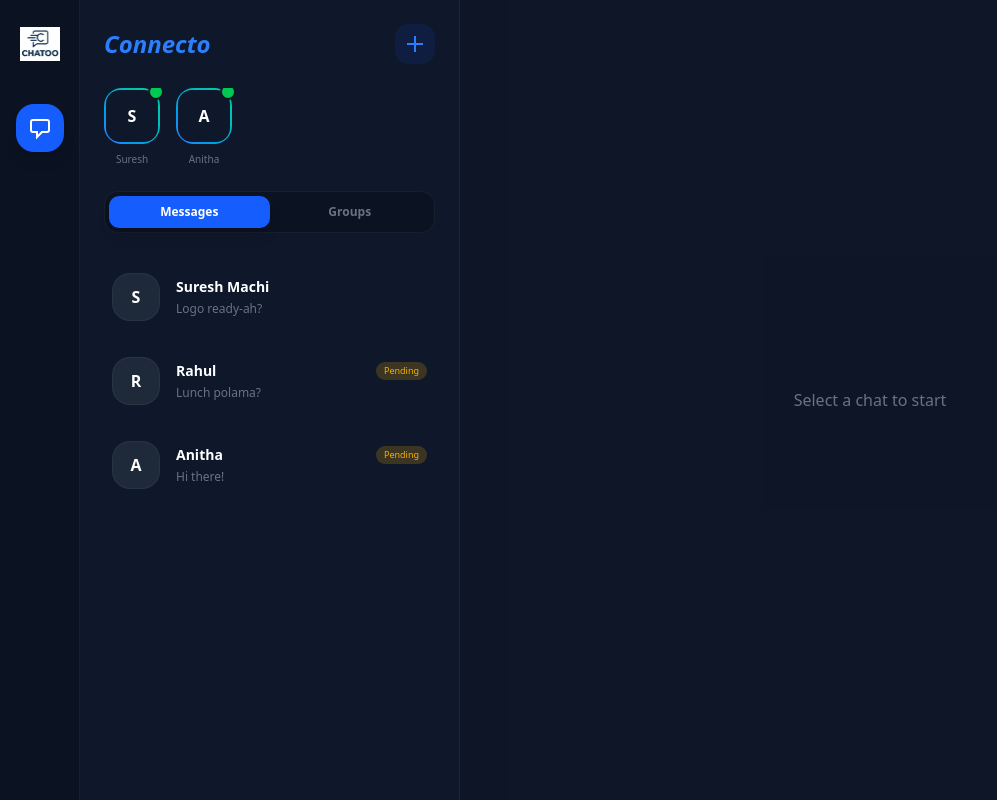
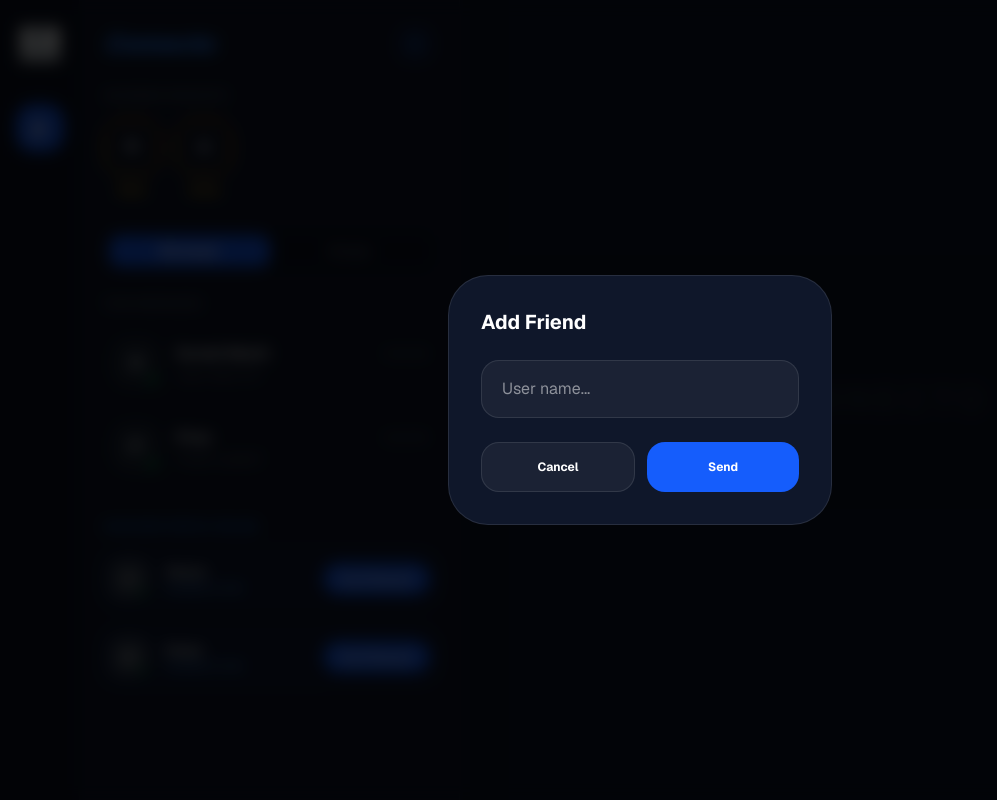
Before and after one commit to dhilip2021/chat-app, a Next.js app: page /home in a window 1280 px wide. Both pictures are taken after a click on the button 39 px from the left and 128 px from the top of the page. Shown: the whole page, without its empty margins (0-997 px from the left). Built offline with nearby package versions, Linux system fonts and the light colour scheme.

Commit message:
working in progress

```diff
--- a/app/home/page.tsx
+++ b/app/home/page.tsx
@@ -4,158 +4,314 @@ import React, { useState } from "react";
 import { motion, AnimatePresence } from "framer-motion";
 import Image from "next/image";
 
+// ✅ Type annotation added to fix TS error
+// ✅ Kept outside to prevent "impure function" error during render
+const generateId = (): number => Math.floor(Math.random() * 1000000);
+
 const HomePage: React.FC = () => {
   const [activeChatId, setActiveChatId] = useState<number | null>(null);
   const [activeTab, setActiveTab] = useState<"direct" | "groups">("direct");
   const [showGroupModal, setShowGroupModal] = useState(false);
+  const [newGroupName, setNewGroupName] = useState("");
 
-  // Mock Data with 'status' for Request Logic
+  const [showAddUserModal, setShowAddUserModal] = useState(false);
+  const [newUserName, setNewUserName] = useState("");
+
+  // Mock Data
   const [chatData, setChatData] = useState([
     { id: 1, name: "Suresh Machi", lastMsg: "Logo ready-ah?", time: "10:30 AM", isOnline: true, type: "direct", status: "accepted" },
-    { id: 2, name: "Rahul", lastMsg: "Lunch polama?", time: "Yesterday", isOnline: false, type: "direct", status: "pending" },
+    { id: 2, name: "Rahul", lastMsg: "Waiting for request...", time: "Yesterday", isOnline: false, type: "direct", status: "pending" },
     { id: 3, name: "React Devs", lastMsg: "New Update!", time: "9:00 AM", isOnline: true, type: "groups", status: "accepted" },
     { id: 4, name: "Anitha", lastMsg: "Hi there!", time: "11:15 AM", isOnline: true, type: "direct", status: "pending" },
+    { id: 5, name: "Priya", lastMsg: "Project update?", time: "12:00 PM", isOnline: true, type: "direct", status: "accepted" },
+    { id: 6, name: "Vikram", lastMsg: "", time: "", isOnline: true, type: "direct", status: "none" }, // Stranger
+    { id: 7, name: "Deepa", lastMsg: "", time: "", isOnline: true, type: "direct", status: "none" }, // Stranger
   ]);
 
-  const currentChat = chatData.find(c => c.id === activeChatId);
-  const onlineUsers = chatData.filter(user => user.isOnline && user.type === "direct");
-  const filteredList = chatData.filter((chat) => chat.type === activeTab);
+  const currentChat = chatData.find((c) => c.id === activeChatId);
 
+  // Filtered Lists
+  const incomingRequests = chatData.filter((user) => user.status === "pending");
+
+  const onlineStrangers = chatData.filter(
+    (user) => user.status === "none" && user.isOnline
+  );
+
+  const friendsAndGroups = chatData.filter(
+    (chat) =>
+      chat.type === activeTab &&
+      (chat.status === "accepted" || chat.status === "sent")
+  );
+
+  // Handlers
   const handleAccept = (id: number) => {
-    setChatData(prev => prev.map(c => c.id === id ? { ...c, status: 'accepted' } : c));
+    setChatData((prev) =>
+      prev.map((c) =>
+        c.id === id ? { ...c, status: "accepted", lastMsg: "Request accepted", time: "Just now" } : c
+      )
+    );
+  };
+
+  const handleIgnore = (id: number) => {
+    setChatData((prev) => prev.filter((c) => c.id !== id));
+    if (activeChatId === id) setActiveChatId(null);
+  };
+
+  const handleSendRequest = (id?: number) => {
+    if (id) {
+      // Sending request to a stranger from the list
+      setChatData(prev => prev.map(c =>
+        c.id === id ? { ...c, status: 'sent', lastMsg: 'Request sent...', time: 'Just now' } : c
+      ));
+      return;
+    }
+
+    if (!newUserName.trim()) return;
+
+    const newUser = {
+      id: generateId(),
+      name: newUserName,
+      lastMsg: "Request sent...",
+      time: "Just now",
+      isOnline: false,
+      type: "direct" as const,
+      status: "sent",
+    };
+    setChatData([newUser, ...chatData]);
+    setNewUserName("");
+    setShowAddUserModal(false);
+  };
+
+  const handleCreateGroup = () => {
+    if (!newGroupName.trim()) return;
+    const newGroup = {
+      id: generateId(), // Changed from Date.now() for consistency
+      name: newGroupName,
+      lastMsg: "Group created",
+      time: "Just now",
+      isOnline: true,
+      type: "groups" as const,
+      status: "accepted",
+    };
+    setChatData([newGroup, ...chatData]);
+    setNewGroupName("");
+    setShowGroupModal(false);
+    setActiveTab("groups");
   };
 
   return (
-    <div className="fixed inset-0 flex bg-[#0f172a] text-white overflow-hidden w-full h-full">
-
-      {/* 1. Sidebar (Hidden on Mobile) */}
+    <div className="fixed inset-0 flex bg-[#0f172a] text-white overflow-hidden w-full h-full font-sans">
+      {/* 1. Sidebar */}
       <div className="hidden md:flex w-20 flex-col items-center py-6 border-r border-white/5 bg-[#0b1222] shrink-0">
         <div className="relative w-10 h-10 mb-10">
           <Image src="/images/logo.png" alt="Logo" fill className="object-contain" />
         </div>
-        <button className="p-3 bg-blue-600 rounded-2xl shadow-lg">
-          <svg className="w-6 h-6" fill="none" stroke="currentColor" viewBox="0 0 24 24"><path d="M8 10h.01M12 10h.01M16 10h.01M9 16H5a2 2 0 01-2-2V6a2 2 0 012-2h14a2 2 0 012 2v8a2 2 0 01-2 2h-5l-5 5v-5z" strokeWidth="2" /></svg>
+        <button
+          onClick={() => setShowAddUserModal(true)}
+          className="p-3 bg-blue-600 rounded-2xl shadow-lg hover:scale-110 transition-transform"
+        >
+          <svg className="w-6 h-6" fill="none" stroke="currentColor" viewBox="0 0 24 24">
+            <path d="M18 9v3m0 0v3m0-3h3m-3 0h-3m-2-5a4 4 0 11-8 0 4 4 0 018 0zM3 20a6 6 0 0112 0v1H3v-1z" strokeWidth="2" />
+          </svg>
         </button>
       </div>
 
-      {/* 2. Chat Sidebar (Full width on Mobile if no chat selected) */}
-      <div className={`${activeChatId ? 'hidden md:flex' : 'flex'} w-full md:max-w-[380px] flex-col bg-[#0f172a] border-r border-white/5 h-full`}>
-        <div className="p-6">
+      {/* 2. Chat Sidebar */}
+      <div className={`${activeChatId ? "hidden md:flex" : "flex"} w-full md:max-w-[380px] flex-col bg-[#0f172a] border-r border-white/5 h-full`}>
+        <div className="p-6 pb-2">
           <div className="flex justify-between items-center mb-6">
-            <h2 className="text-2xl font-black italic text-blue-500">Connecto</h2>
-            <button onClick={() => setShowGroupModal(true)} className="p-2 bg-blue-600/10 text-blue-500 rounded-xl hover:bg-blue-600/20 transition-all">
-              <svg className="w-6 h-6" fill="none" stroke="currentColor" viewBox="0 0 24 24"><path d="M12 4v16m8-8H4" strokeWidth="2" /></svg>
+            <h2 className="text-2xl font-black italic text-blue-500 tracking-tighter">Connecto</h2>
+            <button onClick={() => setShowGroupModal(true)} className="p-2 bg-blue-600/10 text-blue-500 rounded-xl">
+              <svg className="w-6 h-6" fill="none" stroke="currentColor" viewBox="0 0 24 24">
+                <path d="M12 4v16m8-8H4" strokeWidth="2" />
+              </svg>
             </button>
           </div>
 
-          {/* ONLINE ROW */}
-          <div className="mb-6 overflow-hidden">
-            <div className="flex gap-4 overflow-x-auto no-scrollbar">
-              {onlineUsers.map((user) => (
+          {/* TOP ROW: INCOMING REQUESTS */}
+          <div className="mb-6">
+            <p className="text-[10px] font-bold text-gray-500 uppercase tracking-widest mb-4">Incoming Requests</p>
+            <div className="flex gap-4 overflow-x-auto no-scrollbar pb-2">
+              {incomingRequests.map((user) => (
                 <button key={user.id} onClick={() => setActiveChatId(user.id)} className="flex flex-col items-center shrink-0">
-                  <div className="relative w-14 h-14 rounded-2xl bg-gradient-to-tr from-blue-500 to-emerald-400 p-[2px]">
-                    <div className="w-full h-full rounded-xl bg-[#0f172a] flex items-center justify-center font-bold">{user.name[0]}</div>
-                    <div className="absolute -top-1 -right-1 w-4 h-4 bg-green-500 border-2 border-[#0f172a] rounded-full"></div>
+                  <div className="relative w-14 h-14 rounded-2xl bg-gradient-to-tr from-yellow-500 to-orange-500 p-[2px]">
+                    <div className="w-full h-full rounded-xl bg-[#0f172a] flex items-center justify-center font-bold">
+                      {user.name[0]}
                     </div>
-                  <span className="text-[10px] mt-2 text-gray-500">{user.name.split(' ')[0]}</span>
+                  </div>
+                  <span className="text-[10px] mt-2 text-yellow-500 font-bold">{user.name.split(" ")[0]}</span>
                 </button>
               ))}
             </div>
           </div>
 
           {/* TABS */}
-          <div className="flex p-1 bg-[#0b1222] rounded-xl border border-white/5">
-            <button onClick={() => setActiveTab("direct")} className={`flex-1 py-2 text-xs font-bold rounded-lg ${activeTab === "direct" ? "bg-blue-600 shadow-lg" : "text-gray-500"}`}>Messages</button>
-            <button onClick={() => setActiveTab("groups")} className={`flex-1 py-2 text-xs font-bold rounded-lg ${activeTab === "groups" ? "bg-blue-600 shadow-lg" : "text-gray-500"}`}>Groups</button>
+          <div className="flex p-1 bg-[#0b1222] rounded-xl border border-white/5 mb-4">
+            <button
+              onClick={() => setActiveTab("direct")}
+              className={`flex-1 py-2 text-xs font-bold rounded-lg transition-colors ${activeTab === "direct" ? "bg-blue-600 text-white" : "text-gray-500"}`}
+            >
+              Messages
+            </button>
+            <button
+              onClick={() => setActiveTab("groups")}
+              className={`flex-1 py-2 text-xs font-bold rounded-lg transition-colors ${activeTab === "groups" ? "bg-blue-600 text-white" : "text-gray-500"}`}
+            >
+              Groups
+            </button>
           </div>
         </div>
 
-        {/* VERTICAL LIST */}
-        <div className="flex-1 overflow-y-auto px-4 space-y-1 pb-6">
-          {filteredList.map((chat) => (
-            <div key={chat.id} onClick={() => setActiveChatId(chat.id)} className={`flex items-center gap-4 p-4 rounded-3xl cursor-pointer transition-all ${activeChatId === chat.id ? 'bg-white/5' : 'hover:bg-white/5'}`}>
-              <div className="w-12 h-12 rounded-2xl bg-gray-800 flex items-center justify-center font-bold border border-white/5">{chat.name[0]}</div>
+        {/* MAIN LIST (Friends + Discover mixed) */}
+        <div className="flex-1 overflow-y-auto px-4 space-y-8 pb-6 no-scrollbar">
+
+          {/* Section 1: Actual Friends/Groups */}
+          <div className="space-y-1">
+            <p className="text-[10px] font-bold text-gray-500 uppercase tracking-widest mb-3 ml-2">Your {activeTab === "direct" ? "Messages" : "Groups"}</p>
+            {friendsAndGroups.map((chat) => (
+              <div
+                key={chat.id}
+                onClick={() => setActiveChatId(chat.id)}
+                className={`flex items-center gap-4 p-4 rounded-[28px] cursor-pointer transition-all ${activeChatId === chat.id ? "bg-white/10" : "hover:bg-white/5"}`}
+              >
+                <div className="w-12 h-12 rounded-2xl bg-gray-800 flex items-center justify-center font-bold border border-white/5 relative">
+                  {chat.name[0]}
+                  {chat.isOnline && <div className="absolute w-3 h-3 bg-green-500 border-2 border-[#0f172a] rounded-full bottom-0 right-0"></div>}
+                </div>
                 <div className="flex-1 min-w-0">
                   <div className="flex justify-between items-center">
-                  <h3 className="text-sm font-bold truncate">{chat.name}</h3>
-                  {chat.status === 'pending' && <span className="text-[9px] bg-yellow-500/20 text-yellow-500 px-2 py-0.5 rounded-full">Pending</span>}
+                    <h3 className={`text-sm font-bold truncate ${chat.status === "sent" ? "text-blue-400" : "text-white"}`}>{chat.name}</h3>
+                    <span className="text-[10px] text-gray-500">{chat.time}</span>
                   </div>
                   <p className="text-xs text-gray-500 truncate mt-1">{chat.lastMsg}</p>
                 </div>
               </div>
             ))}
           </div>
+
+          {/* Section 2: DISCOVER PEOPLE (Now in Bottom List) */}
+          {/* DISCOVER SECTION - Updated Button */}
+{activeTab === "direct" && onlineStrangers.length > 0 && (
+  <div className="space-y-3 mt-6">
+    <p className="text-[10px] font-bold text-blue-500 uppercase tracking-widest mb-3 ml-2">
+      Discover People Online
+    </p>
+    {onlineStrangers.map((user) => (
+      <div
+        key={user.id}
+        className="flex items-center gap-4 p-3 rounded-[24px] bg-blue-600/5 border border-white/5 hover:bg-blue-600/10 transition-colors"
+      >
+        <div className="w-10 h-10 rounded-xl bg-gray-700 flex items-center justify-center text-sm font-bold border border-white/5 relative shrink-0">
+          {user.name[0]}
+          <div className="absolute w-2.5 h-2.5 bg-green-500 border-2 border-[#0f172a] rounded-full bottom-0 right-0"></div>
         </div>
 
-      {/* 3. Main Chat Area (Full width on Mobile if chat selected) */}
-      <div className={`${activeChatId ? 'flex' : 'hidden md:flex'} flex-1 flex-col bg-[#0b1222]/30 h-full relative`}>
+        <div className="flex-1 min-w-0">
+          <h4 className="text-xs font-bold text-white truncate">{user.name}</h4>
+          <p className="text-[10px] text-blue-400 font-medium">Available to chat</p>
+        </div>
+
+        {/* ✅ Updated Button with Text */}
+        <button
+          onClick={() => handleSendRequest(user.id)}
+          className="px-4 py-2 bg-blue-600 hover:bg-blue-500 text-white text-[11px] font-bold rounded-full transition-all active:scale-95 shadow-lg whitespace-nowrap"
+        >
+          Send Request
+        </button>
+      </div>
+    ))}
+  </div>
+)}
+        </div>
+      </div>
+
+      {/* 3. Main Chat Area */}
+      <div className={`${activeChatId ? "flex" : "hidden md:flex"} flex-1 flex-col bg-[#0b1222]/30 h-full relative`}>
         {currentChat ? (
           <div className="flex flex-col h-full w-full">
-            {/* Header with Back Button for Mobile */}
             <div className="p-4 border-b border-white/5 flex items-center gap-4 bg-[#0f172a]/60 backdrop-blur-xl">
-              <button onClick={() => setActiveChatId(null)} className="md:hidden p-2 hover:bg-white/5 rounded-lg">
+              <button onClick={() => setActiveChatId(null)} className="md:hidden p-2">
                 <svg className="w-6 h-6" fill="none" stroke="currentColor" viewBox="0 0 24 24"><path d="M15 19l-7-7 7-7" strokeWidth="2" /></svg>
               </button>
               <div className="w-10 h-10 rounded-xl bg-blue-600 flex items-center justify-center font-bold">{currentChat.name[0]}</div>
               <h4 className="font-bold text-sm">{currentChat.name}</h4>
             </div>
 
-            {/* MESSAGE AREA / REQUEST AREA */}
-            <div className="flex-1 flex flex-col items-center justify-center p-6">
-              {currentChat.status === 'pending' ? (
-                <motion.div initial={{ scale: 0.9 }} animate={{ scale: 1 }} className="bg-white/5 p-8 rounded-[40px] border border-white/10 text-center max-w-xs">
-                  <div className="w-16 h-16 bg-yellow-500/20 text-yellow-500 rounded-full flex items-center justify-center mx-auto mb-4">
-                    <svg className="w-8 h-8" fill="none" stroke="currentColor" viewBox="0 0 24 24"><path d="M12 9v2m0 4h.01m-6.938 4h13.856c1.54 0 2.502-1.667 1.732-3L13.732 4c-.77-1.333-2.694-1.333-3.464 0L3.34 16c-.77 1.333.192 3 1.732 3z" strokeWidth="2" /></svg>
+            <div className="flex-1 flex flex-col items-center justify-center p-6 text-center">
+              {currentChat.status === "pending" ? (
+                <div className="bg-[#0b1222] p-8 rounded-[40px] border border-white/5 shadow-2xl max-w-sm">
+                  <h3 className="text-lg font-bold mb-2">Respond to Request</h3>
+                  <p className="text-gray-400 text-xs mb-8">Accept to chat with {currentChat.name}.</p>
+                  <div className="flex gap-4">
+                    <button onClick={() => handleAccept(currentChat.id)} className="flex-1 py-3 bg-blue-600 rounded-2xl text-xs font-bold">Accept</button>
+                    <button onClick={() => handleIgnore(currentChat.id)} className="flex-1 py-3 bg-red-600/10 text-red-500 border border-red-600/20 rounded-2xl text-xs font-bold">Ignore</button>
                   </div>
-                  <h3 className="text-lg font-bold mb-2">Chat Request</h3>
-                  <p className="text-gray-400 text-xs mb-6">Accept this request to start chatting with {currentChat.name}.</p>
-                  <div className="flex gap-3">
-                    <button onClick={() => handleAccept(currentChat.id)} className="flex-1 py-3 bg-blue-600 rounded-2xl text-xs font-bold shadow-lg shadow-blue-500/20">Accept</button>
-                    <button className="flex-1 py-3 bg-white/5 rounded-2xl text-xs font-bold border border-white/10">Ignore</button>
                 </div>
-                </motion.div>
+              ) : currentChat.status === "sent" ? (
+                <div className="text-center">
+                  <div className="w-16 h-16 bg-blue-600/10 text-blue-500 rounded-full flex items-center justify-center mx-auto mb-4 animate-pulse">
+                    <svg className="w-8 h-8" fill="none" stroke="currentColor" viewBox="0 0 24 24"><path d="M12 19l9 2-9-18-9 18 9-2zm0 0v-8" strokeWidth="2" /></svg>
+                  </div>
+                  <p className="text-sm text-gray-400">Request pending with {currentChat.name}</p>
+                </div>
               ) : (
-                <p className="text-gray-500 text-sm italic">No messages yet. Say hi to {currentChat.name}!</p>
+                <p className="text-gray-500 text-sm">Chatting with {currentChat.name}</p>
               )}
             </div>
 
-            {/* Input only shows if accepted */}
-            {currentChat.status === 'accepted' && (
-              <div className="p-4">
+            {currentChat.status === "accepted" && (
+              <div className="p-6">
                 <div className="bg-white/5 border border-white/10 p-2 rounded-2xl flex items-center gap-2">
-                  <input type="text" placeholder="Type a message..." className="flex-1 bg-transparent px-4 py-2 outline-none text-sm" />
-                  <button className="p-3 bg-blue-600 rounded-xl"><svg className="w-5 h-5 text-white" fill="none" stroke="currentColor" viewBox="0 0 24 24"><path d="M14 5l7 7m0 0l-7 7m7-7H3" strokeWidth="2" /></svg></button>
+                  <input type="text" placeholder="Type message..." className="flex-1 bg-transparent px-4 py-2 outline-none text-sm" />
+                  <button className="p-3 bg-blue-600 rounded-xl">
+                    <svg className="w-5 h-5" fill="none" stroke="currentColor" viewBox="0 0 24 24"><path d="M14 5l7 7m0 0l-7 7m7-7H3" strokeWidth="2" /></svg>
+                  </button>
                 </div>
               </div>
             )}
           </div>
         ) : (
-          <div className="flex-1 flex items-center justify-center text-gray-500">Select a chat to start</div>
+          <div className="flex-1 flex items-center justify-center text-gray-500 uppercase tracking-widest font-black opacity-20 text-4xl">Connecto</div>
         )}
       </div>
 
-      {/* 4. New Group Modal */}
-      {showGroupModal && (
-        <div className="fixed inset-0 z-50 flex items-center justify-center bg-black/60 backdrop-blur-sm p-6">
+      {/* Modals */}
+      <AnimatePresence>
+        {showAddUserModal && (
+          <div className="fixed inset-0 z-50 flex items-center justify-center bg-black/80 backdrop-blur-sm p-6">
             <motion.div initial={{ opacity: 0, scale: 0.9 }} animate={{ opacity: 1, scale: 1 }} className="bg-[#0f172a] border border-white/10 w-full max-w-sm rounded-[40px] p-8">
-            <h2 className="text-xl font-bold mb-6">Create New Group</h2>
-            <div className="space-y-4">
-              <input type="text" placeholder="Group Name" className="w-full bg-white/5 border border-white/10 rounded-2xl px-5 py-3 outline-none focus:border-blue-500" />
-              <div className="py-4 border-t border-white/5">
-                <p className="text-[10px] font-bold text-gray-500 uppercase mb-3">Add Members</p>
-                <div className="flex gap-2">
-                  <div className="w-10 h-10 rounded-full bg-gray-800 border border-dashed border-white/20 flex items-center justify-center text-xl">+</div>
-                </div>
-              </div>
-              <div className="flex gap-3 pt-4">
-                <button onClick={() => setShowGroupModal(false)} className="flex-1 py-3 bg-white/5 rounded-2xl text-xs font-bold border border-white/10">Cancel</button>
-                <button className="flex-1 py-3 bg-blue-600 rounded-2xl text-xs font-bold">Create</button>
-              </div>
+              <h2 className="text-xl font-bold mb-6">Add Friend</h2>
+              <input
+                value={newUserName}
+                onChange={(e) => setNewUserName(e.target.value)}
+                placeholder="User name..."
+                className="w-full bg-white/5 border border-white/10 rounded-2xl px-5 py-4 outline-none focus:border-blue-500 mb-6"
+              />
+              <div className="flex gap-3">
+                <button onClick={() => setShowAddUserModal(false)} className="flex-1 py-4 bg-white/5 rounded-2xl text-xs font-bold border border-white/10">Cancel</button>
+                <button onClick={() => handleSendRequest()} className="flex-1 py-4 bg-blue-600 rounded-2xl text-xs font-bold">Send</button>
               </div>
             </motion.div>
           </div>
         )}
-
+        {showGroupModal && (
+          <div className="fixed inset-0 z-50 flex items-center justify-center bg-black/80 backdrop-blur-sm p-6">
+            <motion.div initial={{ opacity: 0, scale: 0.9 }} animate={{ opacity: 1, scale: 1 }} className="bg-[#0f172a] border border-white/10 w-full max-w-sm rounded-[40px] p-8">
+              <h2 className="text-xl font-bold mb-6">New Group</h2>
+              <input
+                value={newGroupName}
+                onChange={(e) => setNewGroupName(e.target.value)}
+                placeholder="Group name..."
+                className="w-full bg-white/5 border border-white/10 rounded-2xl px-5 py-4 outline-none focus:border-blue-500 mb-6"
+              />
+              <div className="flex gap-3">
+                <button onClick={() => setShowGroupModal(false)} className="flex-1 py-4 bg-white/5 rounded-2xl text-xs font-bold border border-white/10">Cancel</button>
+                <button onClick={handleCreateGroup} className="flex-1 py-4 bg-blue-600 rounded-2xl text-xs font-bold">Create</button>
+              </div>
+            </motion.div>
+          </div>
+        )}
+      </AnimatePresence>
     </div>
   );
 };
```
Lines whose indentation alone changed are shown as unchanged.
